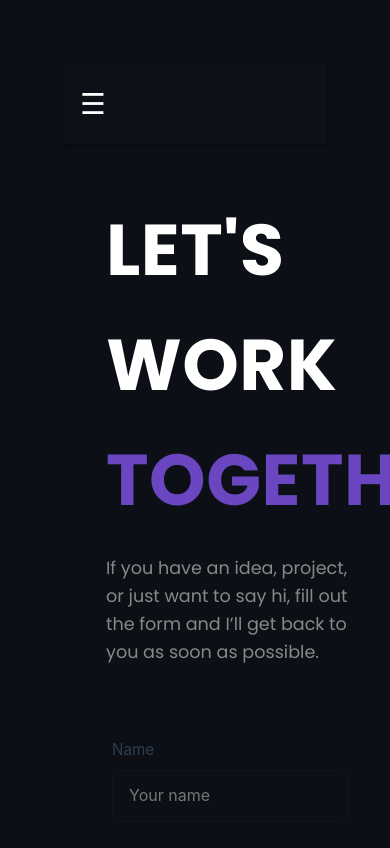
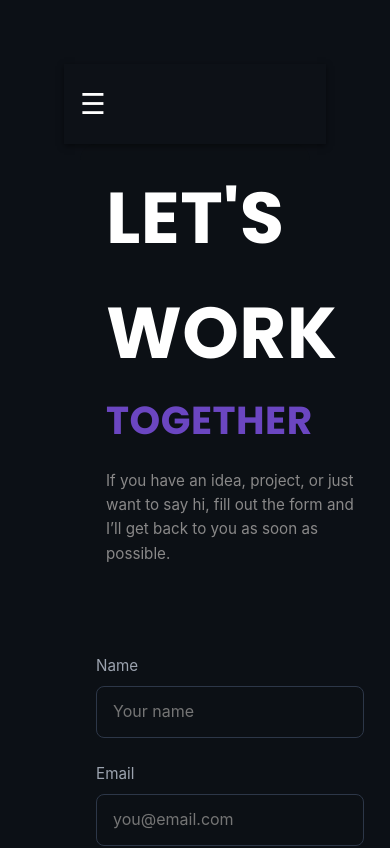
Before and after one commit to noaregui/Web-portfolio, a Vue app: page /contact in a window 390 px wide. Shown: the top 848 px of the page. Built offline with nearby package versions, Linux system fonts and the light colour scheme.

Commit message:
Responsive form

```diff
--- a/src/components/ContactCard.vue
+++ b/src/components/ContactCard.vue
@@ -93,34 +93,13 @@ const sendMessage = async () => {
 </script>
 
 <style scoped>
-:root {
-  --color-bg-card: #0c1015;
-  --color-light-bg: #1a1f25;
-  --color-primary: #6b46c1;
-  --color-primary-hover: #553c9a;
-  --color-text-light: #d1d5db;
-  --color-text-secondary: #9ca3af;
-  --color-border: #2d3748;
-  --color-success: #22c55e;
-  --color-error: #ef4444;
-}
-
-@keyframes shift-bg {
-  0% {
-    background-position: 0 0;
-  }
-  100% {
-    background-position: 50px 50px;
-  }
-}
-
 .contact-card {
   display: flex;
   justify-content: center;
   border-radius: 16px;
   padding: 0;
   width: 100%;
-  background-color: var(--color-bg-card);
+  background-color: #0c1015;
 }
 
 .card-content {
@@ -135,31 +114,52 @@ const sendMessage = async () => {
 .contact-info {
   flex: 1;
   min-width: 280px;
-  background-color: var(--color-light-bg);
   padding: 2rem;
   border-radius: 12px;
 }
 
+/* ===== Mantener estilos existentes para el título ===== */
 .contact-title {
-  font-size: clamp(2.5rem, 3vw, 3rem);
+  font-family: 'Poppins', sans-serif !important;
+  font-size: 4.5rem; /* tamaño original */
   font-weight: 700;
-  color: var(--color-light-bg);
-  margin-bottom: 0.75rem;
+  letter-spacing: 0.5px;
+  margin-bottom: 1rem;
+  color: #ffffff;
+  display: flex;
+  flex-wrap: wrap; /* permite que baje de línea si no cabe */
+}
+
+.contact-title span {
+  font-family: inherit !important;
+  font-weight: inherit !important;
+  letter-spacing: inherit;
+  /* Solo ajustamos TOGETHER */
+}
+
+.title-purple {
+  color: #6b46c1;
+  font-size: clamp(3rem, 6vw, 4.5rem); /* se reduce automáticamente en pantallas estrechas */
+}
+
+.title-white {
+  color: #ffffff;
 }
 
 .contact-subtitle {
-  color: var(--color-text-secondary);
-  font-size: 1rem;
-  line-height: 1.5;
+  color: #898888;
+  font-size: 1.1rem;
+  line-height: 1.6;
+  margin-bottom: 1.5rem;
 }
 
+/* ===== Formulario y resto de estilos se mantienen igual ===== */
 .contact-form {
   flex: 1;
   min-width: 300px;
   display: flex;
   flex-direction: column;
   gap: 1.5rem;
-  background-color: var(--color-light-bg);
   padding: 2rem;
   border-radius: 12px;
 }
@@ -171,17 +171,17 @@ const sendMessage = async () => {
 
 label {
   font-size: 0.95rem;
-  color: var(--color-text-secondary);
+  color: #9ca3af;
   margin-bottom: 0.5rem;
 }
 
 input,
 textarea {
-  background-color: var(--color-bg-card);
-  border: 1px solid var(--color-border);
+  background-color: #0c1015;
+  border: 1px solid #2d3748;
   border-radius: 8px;
   padding: 0.75rem 1rem;
-  color: var(--color-text-light);
+  color: #d1d5db;
   font-size: 1rem;
   transition:
     border-color 0.3s ease,
@@ -191,7 +191,7 @@ textarea {
 input:focus,
 textarea:focus {
   outline: none;
-  border-color: var(--color-primary);
+  border-color: #6b46c1;
   box-shadow: 0 0 8px rgba(107, 70, 193, 0.4);
 }
 
@@ -219,77 +219,48 @@ textarea:focus {
   cursor: not-allowed;
 }
 
-.success-msg,
-.error-msg {
+/* Mensajes de estado */
+.success-msg {
+  color: #22c55e;
   margin-top: 1rem;
   font-size: 0.95rem;
 }
 
-.success-msg {
-  color: var(--color-success);
+.error-msg {
+  color: #ef4444;
+  margin-top: 1rem;
+  font-size: 0.95rem;
 }
 
-.error-msg {
-  color: var(--color-error);
-}
-
-.contact-info {
-  width: 100%;
-  margin-top: 2rem;
-  background-color: transparent;
-  text-align: left;
-}
-
-.contact-info h2 {
-  font-family: 'Poppins', sans-serif !important;
-  font-size: 4.5rem;
-  font-weight: 700;
-  letter-spacing: 0.5px;
-  margin-bottom: 1rem;
-  color: #ffffff;
-}
-
-.contact-info h2 span {
-  font-family: inherit !important;
-  font-weight: inherit !important;
-  letter-spacing: inherit;
-  font-size: inherit;
-}
-
-.title-white {
-  color: #ffffff;
-}
-
-.title-purple {
-  color: #6b46c1;
-}
-
-.contact-info p {
-  font-family: 'Poppins', sans-serif;
-  font-size: 1.1rem;
-  line-height: 1.6;
-  margin-bottom: 1.5rem;
-  color: #898888;
-}
-
-/* Responsive */
+/* ===== Responsive ===== */
 @media (max-width: 900px) {
   .card-content {
     flex-direction: column;
-    gap: 0;
+    gap: 2rem;
     align-items: center;
     text-align: start;
   }
 
-  .contact-form {
-    width: 90%;
-    max-width: 600px;
-  }
-
+  .contact-form,
   .contact-info {
     width: 90%;
     max-width: 600px;
     padding: 1rem;
   }
 }
+
+@media (max-width: 480px) {
+  /* Ajuste solo para TOGETHER */
+  .title-purple {
+    font-size: clamp(2rem, 10vw, 3.5rem);
+  }
+
+  .contact-subtitle {
+    font-size: 0.95rem;
+  }
+
+  .contact-form {
+    width: 95%;
+  }
+}
 </style>
```
